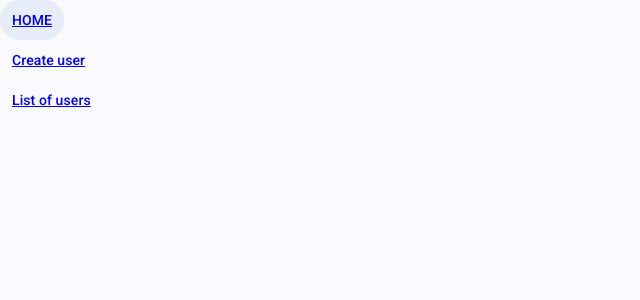
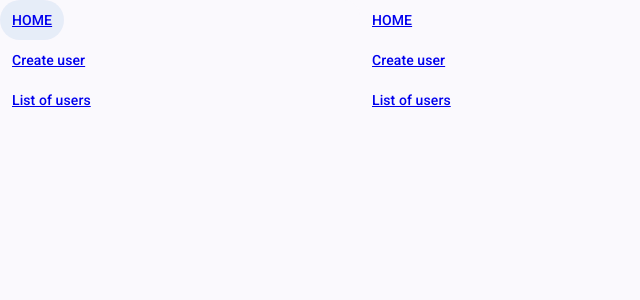
Before and after one commit to cpp-archer/AngularProject, an Angular app: page / in a window 1280 px wide. Shown: the top 300 px of the page, without its empty margins (0-640 px from the left). Built offline with nearby package versions, Linux system fonts and the light colour scheme.

Commit message:
cest bon tout marche (mais double menu home)

```diff
--- a/src/app/app.routes.ts
+++ b/src/app/app.routes.ts
@@ -4,12 +4,9 @@ import { UserComponent } from './user';
 import { UserListComponent } from './user-list/user-list.component';
 
 export const routes: Routes = [
-    // { path: '', component : HomeComponent },
-    // {path:'user', component : UserComponent}
-
     // {path:"**", redirectTo: ''}
 
-    {path: 'home' , component: HomeComponent},
+    {path: '' , component: HomeComponent},
     {path: 'createUser' , component: UserComponent},
     {path: 'listUser' , component: UserListComponent},
 ];
--- a/src/app/home/home.component.html
+++ b/src/app/home/home.component.html
@@ -1,13 +1,14 @@
 <mat-sidenav-container class="example-container">
   <mat-sidenav mode="side" opened>
-    <!-- <button mat-button>Create an user</button><br>
-     <button mat-button>List of users</button><br> -->
-     <button mat-button><a routerLink="/home">HOME</a></button><br>
+
+     <button mat-button><a routerLink="/">HOME</a></button><br>
      <button mat-button><a routerLink="/createUser">Create user</a></button><br>
      <button mat-button><a routerLink="/listUser">List of users</a></button><br>
   </mat-sidenav>
 
 
-  <mat-sidenav-content><router-outlet></router-outlet></mat-sidenav-content>
+  <mat-sidenav-content>
+    <router-outlet></router-outlet>
+  </mat-sidenav-content>
 
 </mat-sidenav-container>
```
Also changed, not shown: src/app/app.component.ts (+1 -8 lines), src/app/user/user.component.html (+0 -31 lines), src/app/user-list/user-list.component.html (line endings or trailing spaces).
